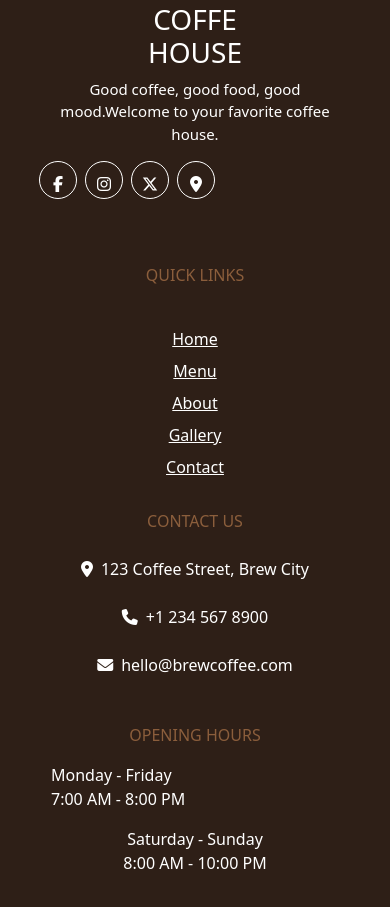
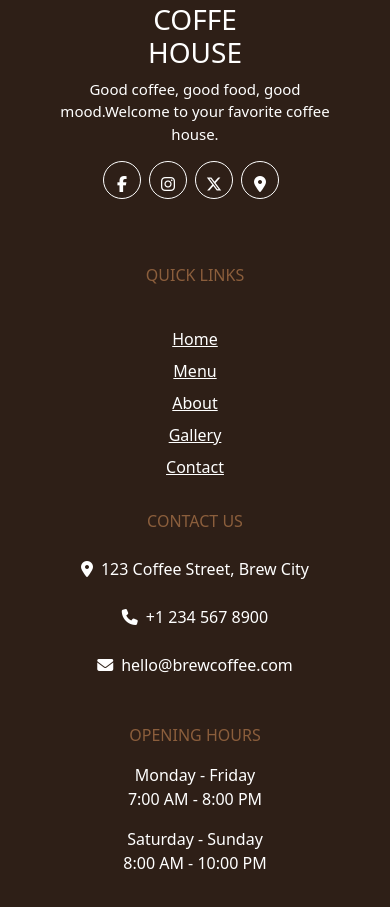
Before and after one commit to Kota-Harshitha27/synent-task2-landingpage-harshitha, a plain HTML site: page index.html in a window 390 px wide. Shown: the part 3850-4757 px from the top of the page. Drawn offline with nearby package versions, Linux system fonts and the light colour scheme.

Commit message:
all changes are done

```diff
--- a/index.html
+++ b/index.html
@@ -206,7 +206,7 @@
              <p class="last-para">
               Good coffee, good food, good mood.Welcome to your favorite coffee house.
              </p>
-             <div class="d-flex">
+             <div class="d-flex icon-box">
              <div class="boxes me-2 ">
                <i class="fa-brands fa-facebook-f"></i>
              </div>
--- a/style.css
+++ b/style.css
@@ -252,6 +252,9 @@
         height: auto;
         margin-bottom: 30px;
     }
+    .small-text{
+    text-align: center !important;
+}
 
     .s3-para2 {
         width: 100%;
@@ -283,6 +286,11 @@
 
     .boxes {
         margin-bottom: 10px;
+    }
+      .icon-box{
+        display: flex;
+        flex-direction: row;
+        justify-content: center !important;
     }
 }
 
@@ -365,7 +373,15 @@
     .boxes {
         width: 38px;
         height: 38px;
+    }.small-text{
+    text-align: center !important;
+}
+  .icon-box{
+        display: flex;
+        flex-direction: row;
+        justify-content: center !important;
     }
+
 }
 
 
@@ -416,8 +432,15 @@
     .last-logo {
         font-size: 28px;
     }
-
+    .icon-box{
+        display: flex;
+        flex-direction: row;
+        justify-content: center !important;
+    }
     .footer {
         padding: 30px 15px !important;
     }
+    .small-text{
+    text-align: center !important;
 }
+}
```
